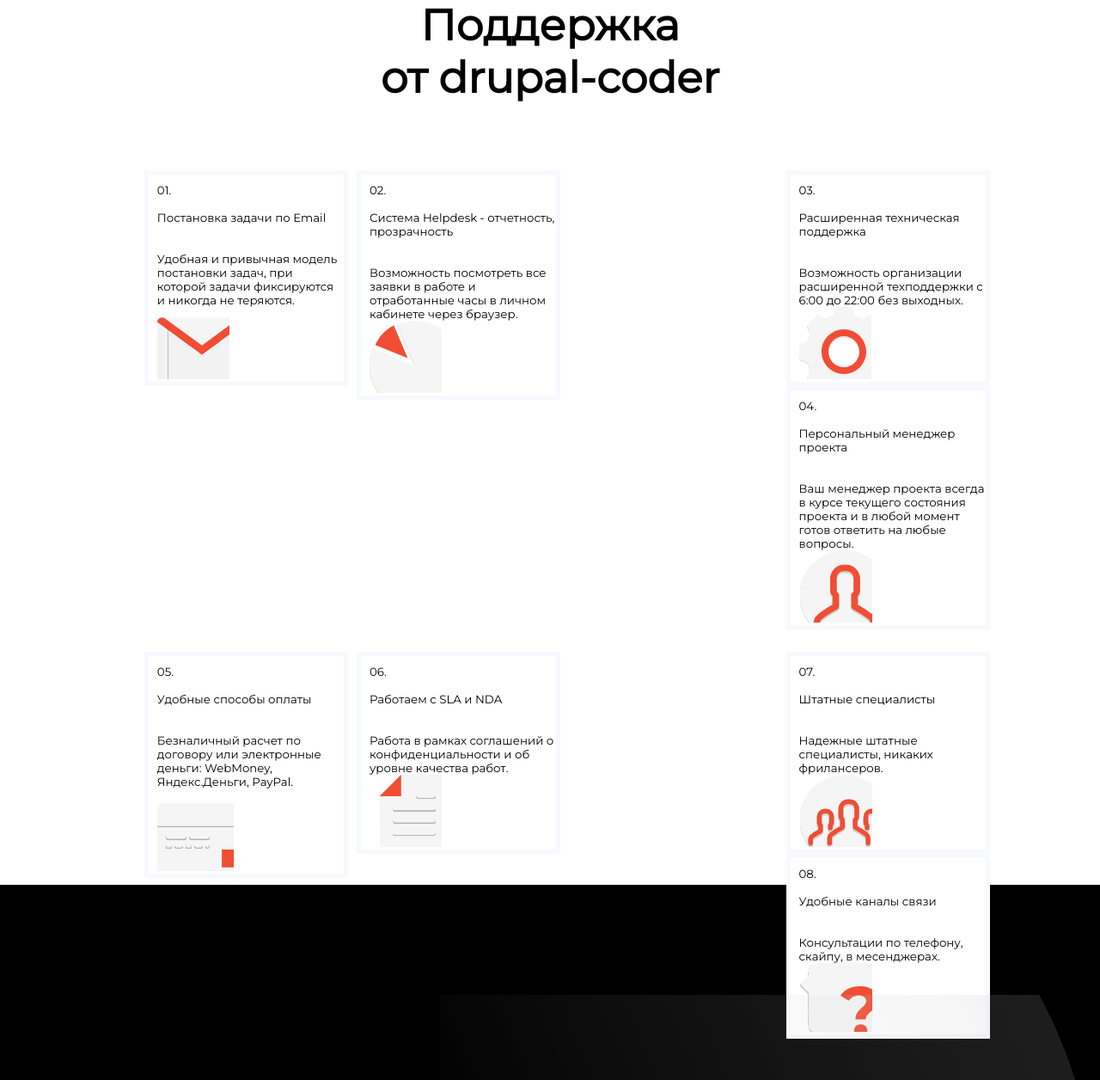
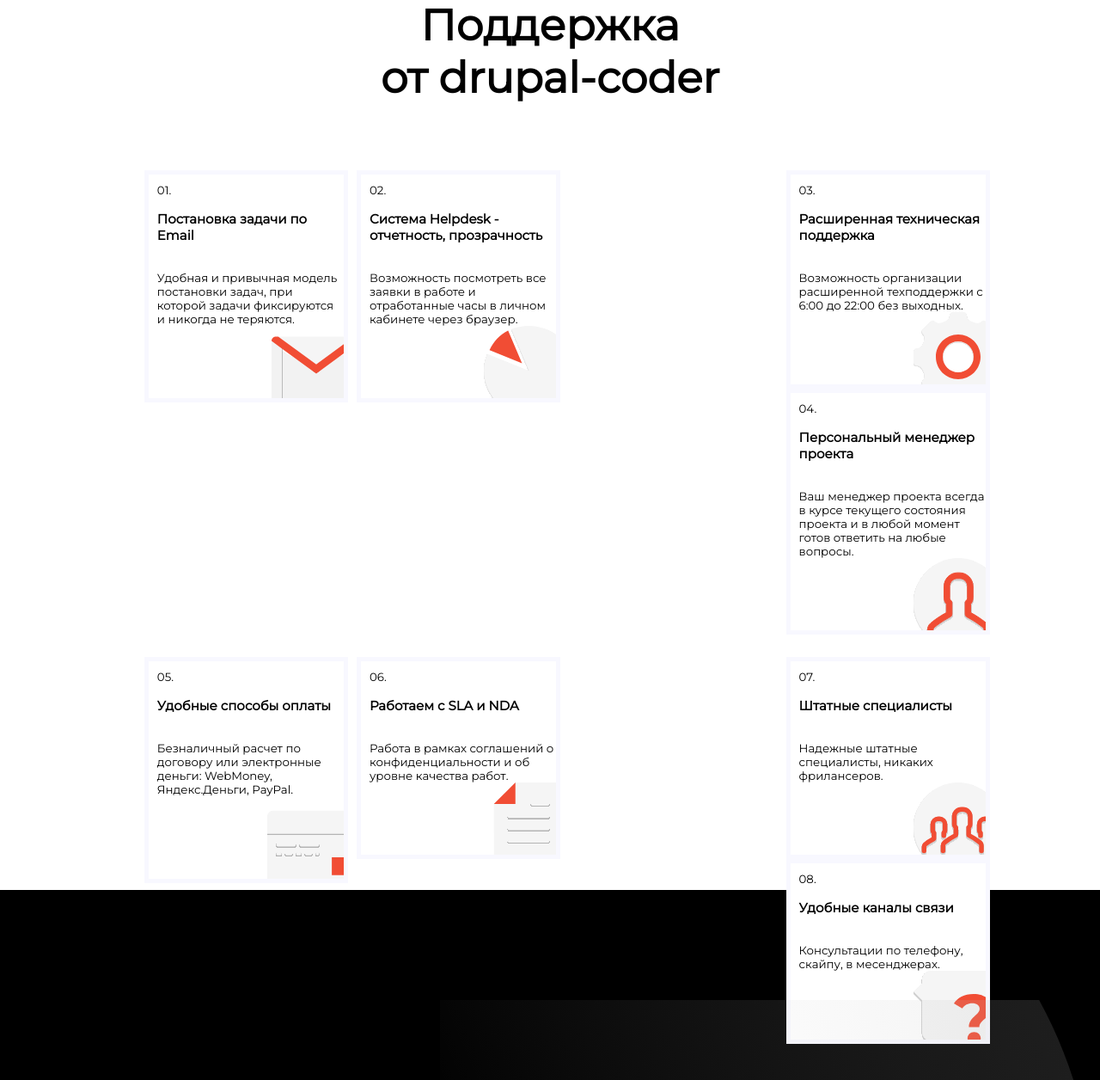
Before and after one commit to White1Reaper/White1Reaper.github.io, a PHP site: page /project.html in a window 1280 px wide; the page is wider, and only the part inside the window is pictured. Shown: the part 1699-2955 px from the top of that part at 86% size. Run offline with PHP 8.4, Linux system fonts and the light colour scheme; some libraries are stand-ins or nearby versions; some web fonts are replaced.

Commit message:
Update project.css

```diff
--- a/project.css
+++ b/project.css
@@ -360,13 +392,42 @@
 		table-layout: fixed;
 		background-color: white;
 	}
-	#sup_from_drupal-coder_el_header{
+	#sup_from_drupal-coder_el_header1{
 		font-weight:bold;
 		font-size: 15px;
 	}
-	#sup_img{
+	#sup_from_drupal-coder_el_header2{
+		font-weight:bold;
+		font-size: 15px;
+	}
+	#sup_from_drupal-coder_el_header3{
+		font-weight:bold;
+		font-size: 15px;
+	}
+	#sup_from_drupal-coder_el_header4{
+		font-weight:bold;
+		font-size: 15px;
+	}
+	#sup_from_drupal-coder_el_header5{
+		font-weight:bold;
+		font-size: 15px;
+	}
+	#sup_from_drupal-coder_el_header6{
+		font-weight:bold;
+		font-size: 15px;
+	}
+	#sup_from_drupal-coder_el_header7{
+		font-weight:bold;
+		font-size: 15px;
+	}
+	#sup_from_drupal-coder_el_header8{
+		font-weight:bold;
+		font-size: 15px;
+	}
+	.sup_img{
 		float: right;
 	}
+
 
 	/* 4. Блок - Экспертиза в Drupal, опыт 14 лет */
 
```
Also changed, not shown: other parts of project.css (+108 -8 lines). Lines whose indentation alone changed are shown as unchanged.
